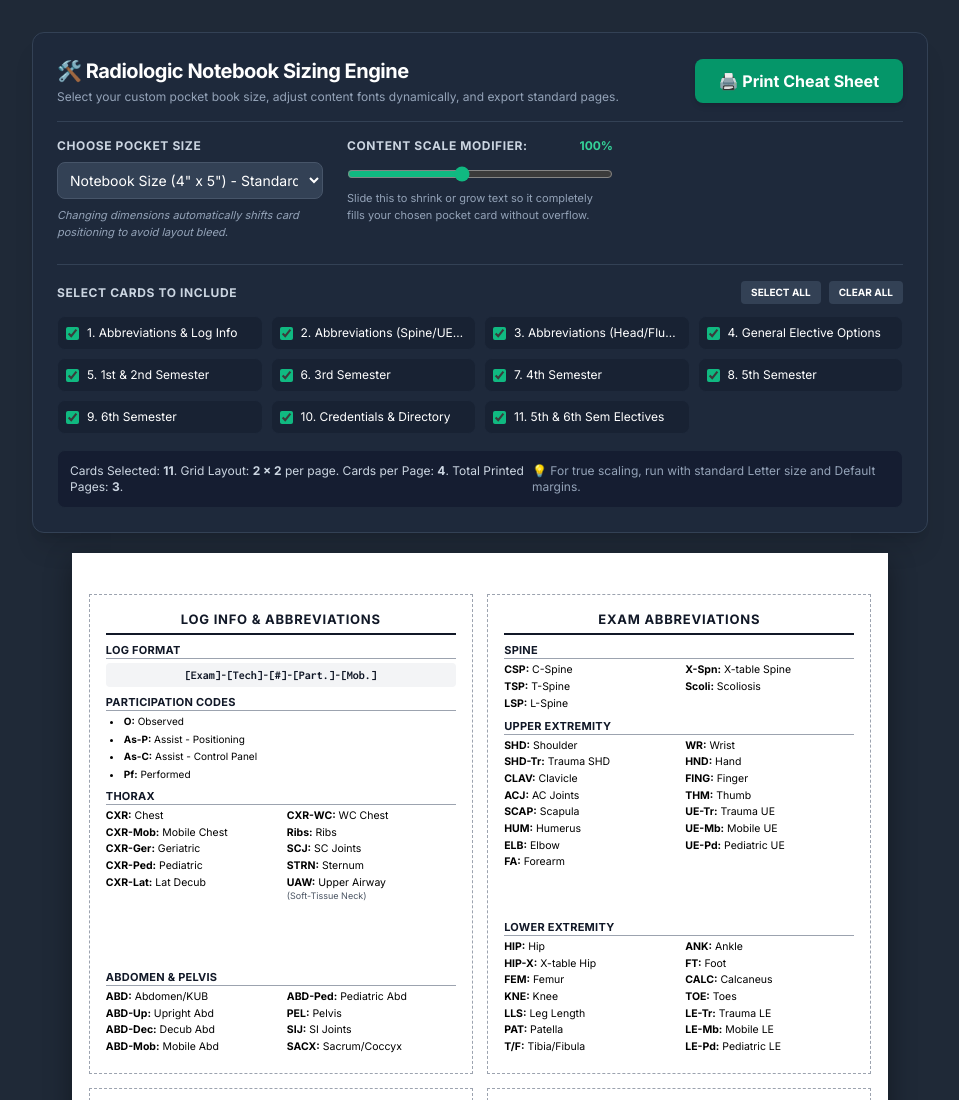
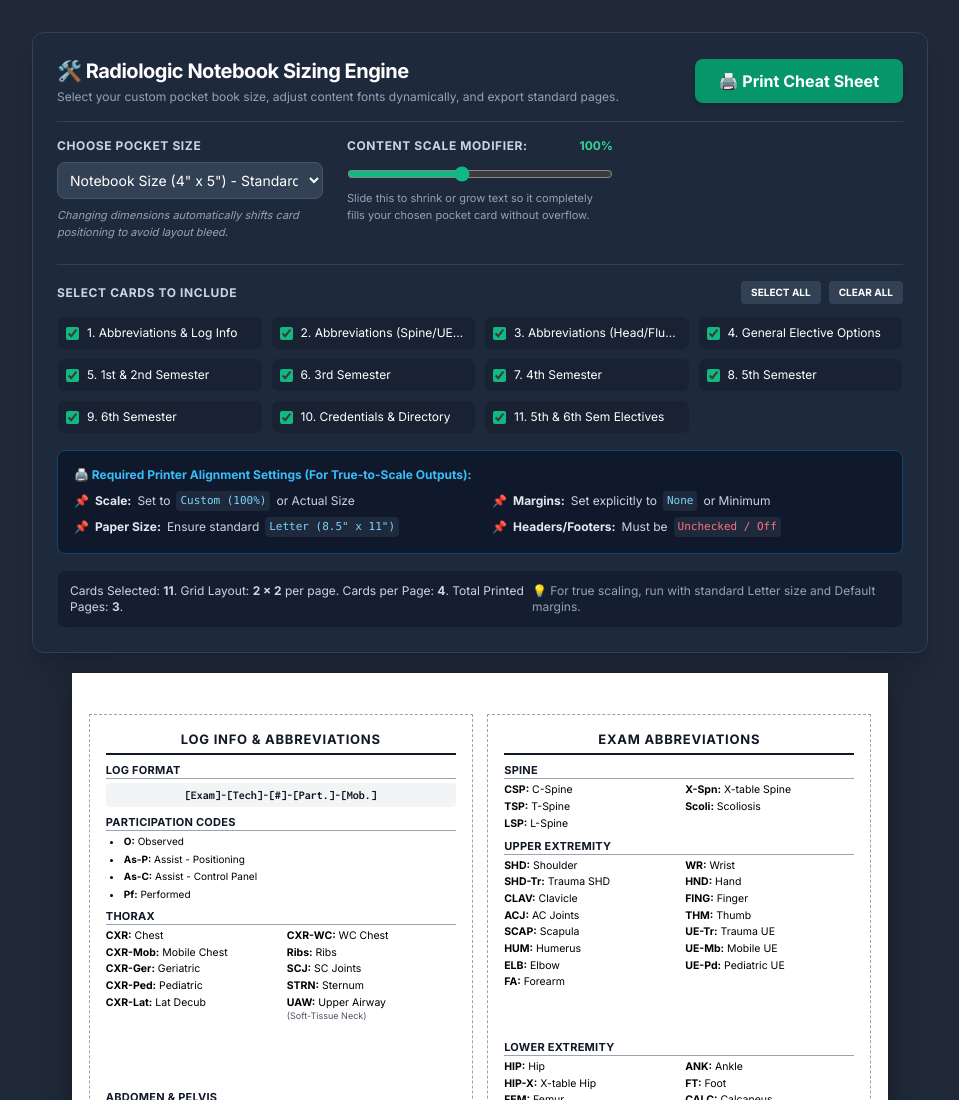
Before and after one commit to k4thy-30/Clinical-Sheets, a plain HTML site: page index.html in a window 1280 px wide. Shown: the top 1100 px of the page, without its empty margins (160-1119 px from the left). Drawn offline with nearby package versions, Linux system fonts and the light colour scheme.

Commit message:
Update index.html
FINAL

```diff
--- a/index.html
+++ b/index.html
@@ -208,7 +208,6 @@
 </head>
 <body>
 
-    <!-- INTERACTIVE CONTROL PANEL -->
     <div class="no-print bg-slate-800 text-white p-6 rounded-xl shadow-xl max-w-4xl w-full border border-slate-700">
         <div class="flex flex-col md:flex-row md:items-center justify-between gap-4 border-b border-slate-700 pb-4 mb-4">
             <div>
@@ -225,7 +224,6 @@
         </div>
 
         <div class="grid grid-cols-1 md:grid-cols-3 gap-6">
-            <!-- Col 1: Preset Sizing -->
             <div class="flex flex-col gap-2">
                 <label class="text-xs font-bold uppercase tracking-wider text-slate-300">Choose Pocket Size</label>
                 <select id="preset-selector" class="bg-slate-700 text-white text-sm rounded-lg p-2 border border-slate-600 focus:outline-none focus:ring-2 focus:ring-emerald-500">
@@ -239,7 +237,6 @@
                 <p class="text-[11px] text-slate-400 italic">Changing dimensions automatically shifts card positioning to avoid layout bleed.</p>
             </div>
 
-            <!-- Col 2: Custom Adjustments -->
             <div id="custom-controls" class="flex flex-col gap-3">
                 <div class="flex flex-col gap-1">
                     <div class="flex justify-between text-xs text-slate-300">
@@ -257,7 +254,6 @@
                 </div>
             </div>
 
-            <!-- Col 3: Font Scale Tuning -->
             <div class="flex flex-col gap-2">
                 <div class="flex justify-between text-xs text-slate-300">
                     <span class="font-bold uppercase tracking-wider">Content Scale Modifier:</span>
@@ -268,7 +264,6 @@
             </div>
         </div>
 
-        <!-- NEW CUSTOM CARD SELECTION MATRIX -->
         <div class="mt-6 border-t border-slate-700 pt-4">
             <div class="flex items-center justify-between mb-3">
                 <span class="text-xs font-bold uppercase tracking-wider text-slate-300">Select Cards to Include</span>
@@ -325,15 +320,23 @@
             </div>
         </div>
 
+        <div class="mt-4 p-4 bg-slate-900/90 rounded-lg border border-sky-900 text-xs text-slate-300">
+            <h3 class="font-bold text-sky-400 mb-2 flex items-center gap-1.5">🖨️ Required Printer Alignment Settings (For True-to-Scale Outputs):</h3>
+            <div class="grid grid-cols-1 sm:grid-cols-2 gap-x-6 gap-y-1.5 text-slate-300">
+                <div class="flex items-center gap-1.5">📌 <strong class="text-slate-200">Scale:</strong> Set to <span class="bg-slate-800 text-sky-300 font-mono px-1 py-0.5 rounded text-[11px]">Custom (100%)</span> or Actual Size</div>
+                <div class="flex items-center gap-1.5">📌 <strong class="text-slate-200">Margins:</strong> Set explicitly to <span class="bg-slate-800 text-sky-300 font-mono px-1 py-0.5 rounded text-[11px]">None</span> or Minimum</div>
+                <div class="flex items-center gap-1.5">📌 <strong class="text-slate-200">Paper Size:</strong> Ensure standard <span class="bg-slate-800 text-sky-300 font-mono px-1 py-0.5 rounded text-[11px]">Letter (8.5" x 11")</span></div>
+                <div class="flex items-center gap-1.5">📌 <strong class="text-slate-200">Headers/Footers:</strong> Must be <span class="bg-slate-800 text-rose-400 font-mono px-1 py-0.5 rounded text-[11px]">Unchecked / Off</span></div>
+            </div>
+        </div>
+
         <div class="mt-4 p-3 bg-slate-900/60 rounded-lg text-xs text-slate-300 flex items-center justify-between border border-slate-800">
             <span id="layout-status">Calculating dynamic grid...</span>
             <span class="text-slate-400 hidden md:inline">💡 For true scaling, run with standard Letter size and Default margins.</span>
         </div>
     </div>
 
-    <!-- HIDDEN CARDS DATA SOURCE -->
     <div id="cards-source" style="display: none;">
-        <!-- CARD 1 -->
         <div class="notebook-page" data-card-id="1">
             <div>
                 <div class="page-header">Log Info & Abbreviations</div>
@@ -377,7 +380,6 @@
             </div>
         </div>
 
-        <!-- CARD 2 -->
         <div class="notebook-page" data-card-id="2">
             <div>
                 <div class="page-header">Exam Abbreviations</div>
@@ -430,7 +432,6 @@
             </div>
         </div>
 
-        <!-- CARD 3 -->
         <div class="notebook-page" data-card-id="3">
             <div>
                 <div class="page-header">Exam Abbreviations</div>
@@ -471,7 +472,6 @@
             </div>
         </div>
 
-        <!-- CARD 4: General Elective Options (Filtered to prevent repeats) -->
         <div class="notebook-page" data-card-id="4">
             <div>
                 <div class="page-header">General Elective Options</div>
@@ -502,7 +502,6 @@
             </div>
         </div>
 
-        <!-- CARD 5: Combined 1st & 2nd Semester (Auto-distributes 14 rows flawlessly with distinct subheaders and write-ins) -->
         <div class="notebook-page" data-card-id="5">
             <div class="h-full flex flex-col justify-between">
                 <div class="page-header">1st Semester</div>
@@ -519,7 +518,6 @@
                         <tbody class="text-scale-8-5 leading-tight">
                             <tr class="border-b border-gray-200"><td class="font-medium">Chest</td><td></td><td></td><td></td></tr>
                             <tr class="border-b border-gray-200"><td class="font-medium">Abdomen (optional)</td><td></td><td></td><td></td></tr>
-                            <!-- SEMESTER 2 SUBHEADER BAR -->
                             <tr class="bg-gray-150 border-t-2 border-b-2 border-gray-800">
                                 <td colspan="4" class="text-center font-bold uppercase tracking-widest text-gray-800 py-1 text-[9px] bg-slate-100">2nd Semester</td>
                             </tr>
@@ -557,7 +555,6 @@
             </div>
         </div>
 
-        <!-- CARD 6: 3rd Semester (Includes Elective Write-In Space) -->
         <div class="notebook-page" data-card-id="6">
             <div class="h-full flex flex-col justify-between">
                 <div class="page-header">3rd Semester</div>
@@ -596,7 +593,6 @@
             </div>
         </div>
 
-        <!-- CARD 7: 4th Semester (Includes Elective Write-In Spaces) -->
         <div class="notebook-page" data-card-id="7">
             <div class="h-full flex flex-col justify-between">
                 <div class="page-header">4th Semester</div>
@@ -659,7 +655,6 @@
             </div>
         </div>
 
-        <!-- CARD 8: 5th Semester (Includes Elective Write-In Spaces) -->
         <div class="notebook-page" data-card-id="8">
             <div class="h-full flex flex-col justify-between">
                 <div class="page-header">5th Semester</div>
@@ -737,7 +732,6 @@
             </div>
         </div>
 
-        <!-- CARD 9: 6th Semester (Includes Elective Write-In Spaces) -->
         <div class="notebook-page" data-card-id="9">
             <div class="h-full flex flex-col justify-between">
                 <div class="page-header">6th Semester</div>
@@ -782,7 +776,6 @@
             </div>
         </div>
 
-        <!-- CARD 10: Credentials & Door Codes -->
         <div class="notebook-page" data-card-id="10">
             <div class="h-full flex flex-col justify-between">
                 <div>
@@ -811,7 +804,6 @@
                         <li><strong>X-Ray Dept:</strong> (630) 545-8237</li>
                         <li><strong>ED X-ray Dept:</strong> (630) 545-5721</li>
                         <li><strong>Black Phone:</strong> (630) 545-8268</li>
-                        <!-- Fill-in-the-blank spaces (4 total) -->
                         <li class="flex items-end gap-1 mt-1">
                             <span class="border-b border-dashed border-gray-400 w-12 h-[12px] shrink-0"></span>
                             <span class="border-b border-dashed border-gray-400 grow h-[12px]"></span>
@@ -833,7 +825,6 @@
             </div>
         </div>
 
-        <!-- CARD 11: 5th & 6th Sem Electives -->
         <div class="notebook-page" data-card-id="11">
             <div>
                 <div class="page-header">5th & 6th Sem Electives</div>
@@ -862,12 +853,9 @@
         </div>
     </div>
 
-    <!-- TARGET OUTPUT CONTAINER -->
     <div id="pages-render-target" class="flex flex-col items-center gap-5 w-full">
-        <!-- Generative Letter Sheets will align here -->
-    </div>
+        </div>
 
-    <!-- MAIN JAVASCRIPT LOGIC -->
     <script>
         function updateLayout() {
             const preset = document.getElementById('preset-selector').value;
```
